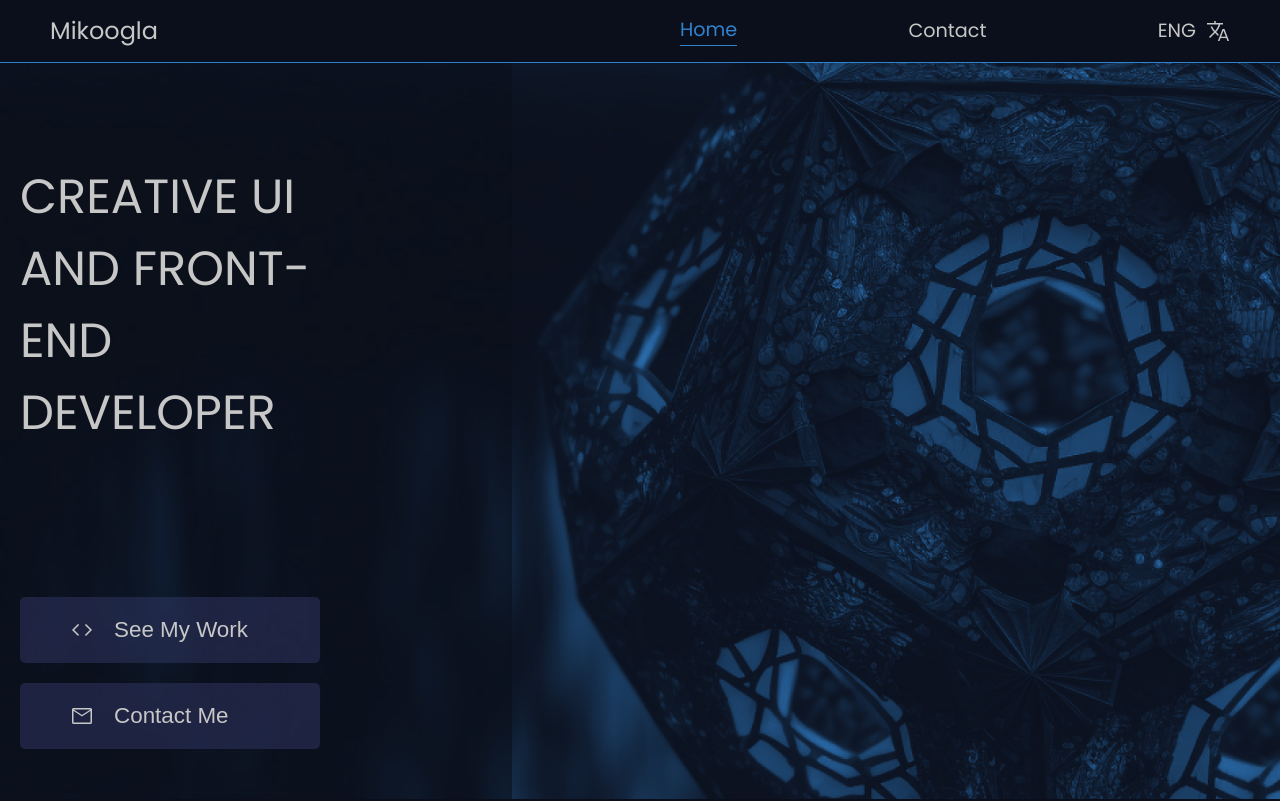
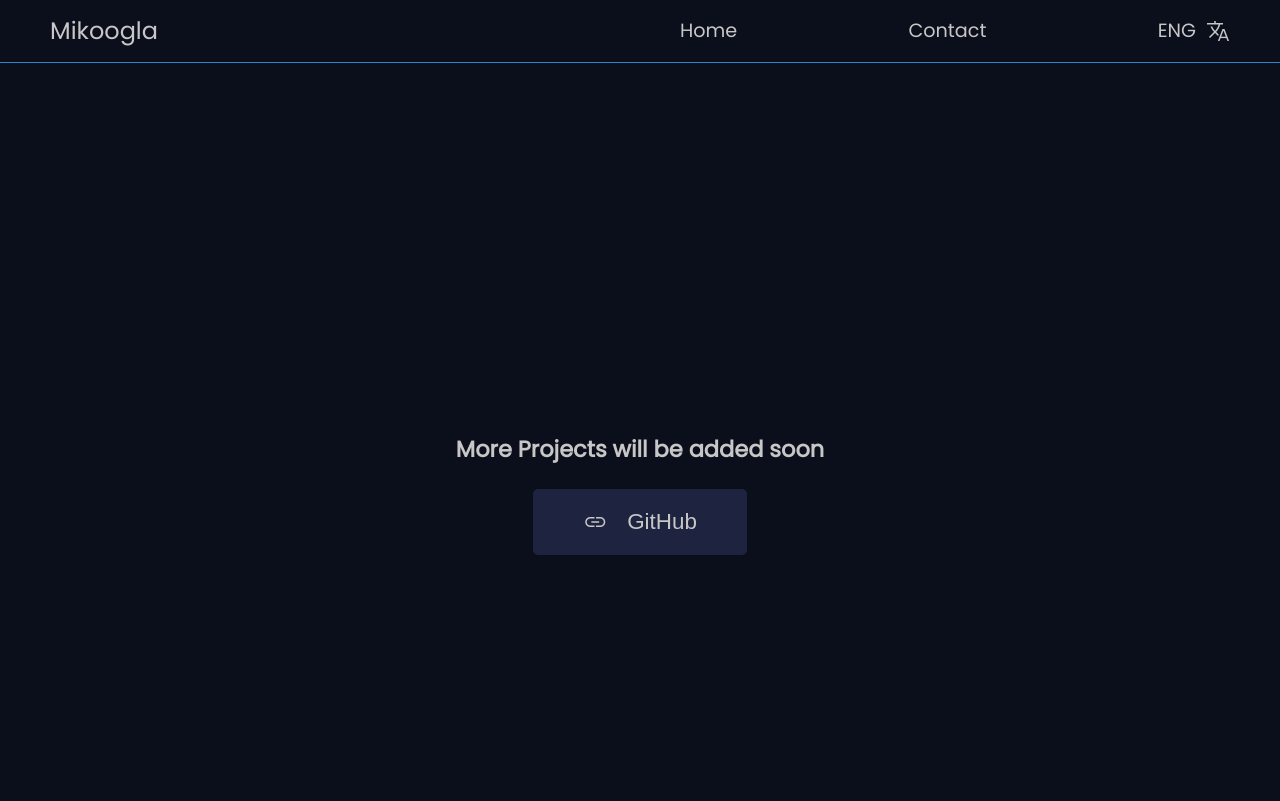
Before and after one commit to mikoogla/vue-portfolio, a Vue app: page /more in a window 1280 px wide. Before the commit this address led to /. Shown: the top 801 px of the page. Built offline with nearby package versions, Linux system fonts and the light colour scheme.

Commit message:
more projects new page

```diff
--- a/src/App.vue
+++ b/src/App.vue
@@ -1,7 +1,7 @@
 <script setup>
-import { RouterLink, RouterView } from "vue-router";
-import Navbar from "./components/Navbar.vue";
-import Footer from "./components/Footer.vue";
+import { RouterView } from "vue-router"
+import Navbar from "./components/Navbar.vue"
+import Footer from "./components/Footer.vue"
 </script>
 
 <template>
--- a/src/components/Home/ProjectItem.vue
+++ b/src/components/Home/ProjectItem.vue
@@ -61,9 +61,14 @@ export default {
 			type: String,
 			default: "More Info",
 		},
+		redirectionLink: {
+			type: String,
+		},
 	},
 	methods: {
 		goToProject() {
+			if (this.redirectionLink)
+				return this.$router.push(`/${this.redirectionLink}`)
 			this.setCurrentProject(this.project).then(() => {
 				this.$router.push("/project/" + this.project.name)
 			})
--- a/src/components/Home/ProjectSection.vue
+++ b/src/components/Home/ProjectSection.vue
@@ -38,6 +38,7 @@ import { mapActions, mapGetters } from "vuex"
 				:key="getProjects[4].id"
 				:project="getProjects[4]"
 				:buttonText="text.projectsSection.buttonText"
+				redirection-link="more"
 			>
 			</ProjectItem>
 		</div>
--- a/src/router/index.js
+++ b/src/router/index.js
@@ -1,11 +1,12 @@
-import { createRouter, createWebHistory } from "vue-router";
-import Home from "../views/Home.vue";
-import Project from "../views/Project.vue";
-import Contact from "../views/Contact.vue";
+import { createRouter, createWebHistory } from "vue-router"
+import Home from "../views/Home.vue"
+import Project from "../views/Project.vue"
+import Contact from "../views/Contact.vue"
+import MoreProjects from "../views/MoreProjects.vue"
 
 const router = createRouter({
 	scrollBehavior() {
-    return { top: 0 };
+		return { top: 0 }
 	},
 
 	history: createWebHistory(),
@@ -32,11 +33,16 @@ const router = createRouter({
 			component: Contact,
 		},
 		{
+			path: "/more",
+			name: "more projects",
+			component: MoreProjects,
+		},
+		{
 			path: "/:notFound(.*)",
 			redirect: "/",
 			component: Home,
 		},
 	],
-});
+})
 
-export default router;
+export default router
--- a/src/store/modules/projects/dictionary-en.js
+++ b/src/store/modules/projects/dictionary-en.js
@@ -95,6 +95,9 @@ const texts = {
 		sourceButton: "Source Code",
 		goBackButton: "Return",
 	},
+	more: {
+		title: "More Projects will be added soon",
+	},
 }
 
 export { projects, texts }
--- a/src/store/modules/projects/dictionary-pl.js
+++ b/src/store/modules/projects/dictionary-pl.js
@@ -94,5 +94,8 @@ const texts = {
 		sourceButton: "Zobacz kod źródłowy",
 		goBackButton: "Powrót",
 	},
+	more: {
+		title: "Więcej projektów będzie dostępnych wkrótce",
+	},
 }
 export { projects, texts }
--- /dev/null
+++ b/src/views/MoreProjects.vue
@@ -0,0 +1,47 @@
+<script setup>
+import { mapGetters } from "vuex"
+import Button from "../UI/Button.vue"
+</script>
+
+<template>
+	<div class="projects-container">
+		<h3>{{ text.more.title }}</h3>
+		<Button @click="openSite('https://github.com/mikoogla')">
+			<template #icon>
+				<span class="material-symbols-outlined">
+					<slot name="iconName"> link </slot></span
+				>
+			</template>
+			<template #text>
+				<slot name="buttonText"> GitHub </slot>
+			</template></Button
+		>
+	</div>
+</template>
+
+<script>
+export default {
+	methods: {
+		openSite(url) {
+			window.open(url, "_blank")
+		},
+	},
+	computed: {
+		...mapGetters({
+			text: "getTexts",
+		}),
+	},
+}
+</script>
+
+<style scoped>
+.projects-container {
+	font-size: var(--size-font-medium);
+	min-height: 100vh;
+	display: flex;
+	flex-direction: column;
+	align-items: center;
+	justify-content: center;
+	padding: 20px 20px;
+}
+</style>
```
Lines whose indentation alone changed are shown as unchanged.
